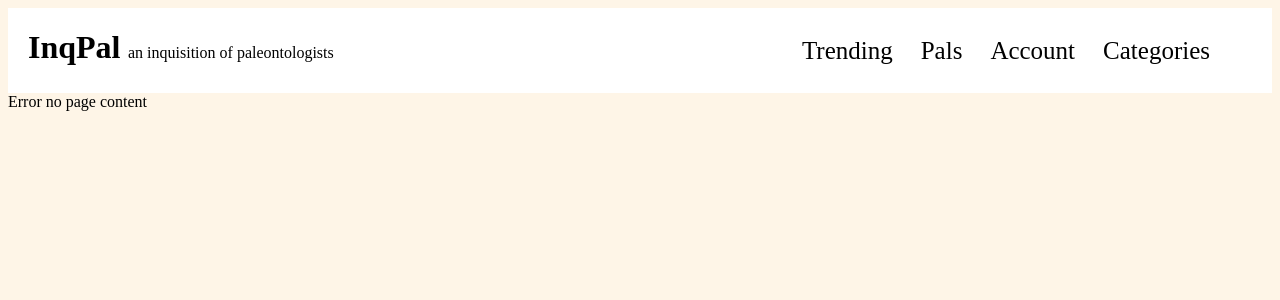
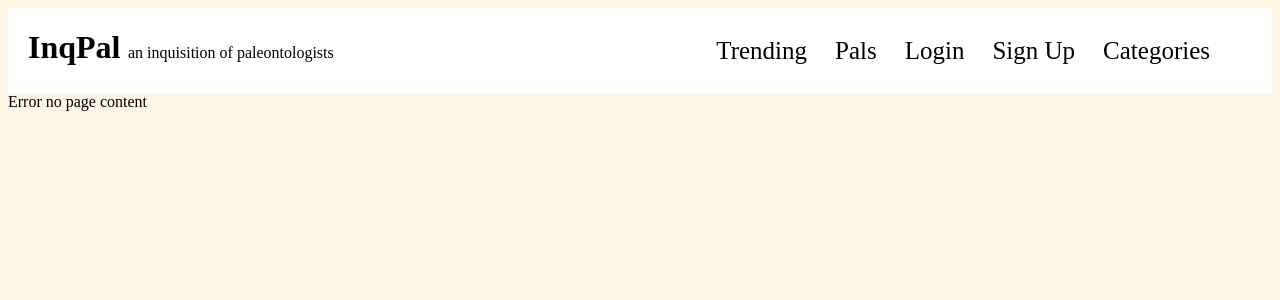
Before and after one commit to 2884069/InqPal, a Django app: page / in a window 1280 px wide. Shown: the top 300 px of the page. Run offline with Django 3.2, Linux system fonts and the light colour scheme.

Commit message:
added login/signup buttons to base if user is not signed in

```diff
--- a/templates/inqpal/base.html
+++ b/templates/inqpal/base.html
@@ -65,7 +65,12 @@
         <div class = 'header_links'>
             <a href="{% url 'inqpal:trending' %}">Trending</a>
             <a href="{% url 'inqpal:palsposts' %}">Pals</a>
+            {% if user.is_authenticated %}
             <a href="{% url 'inqpal:my_account' %}">Account</a>
+            {% else %}
+            <a href="{% url 'inqpal:login' %}">Login</a>
+            <a href="{% url 'inqpal:signup' %}">Sign Up</a>
+            {% endif %}
             <a href="{% url 'inqpal:categories' %}">Categories</a>
         </div>
     </div>
```
